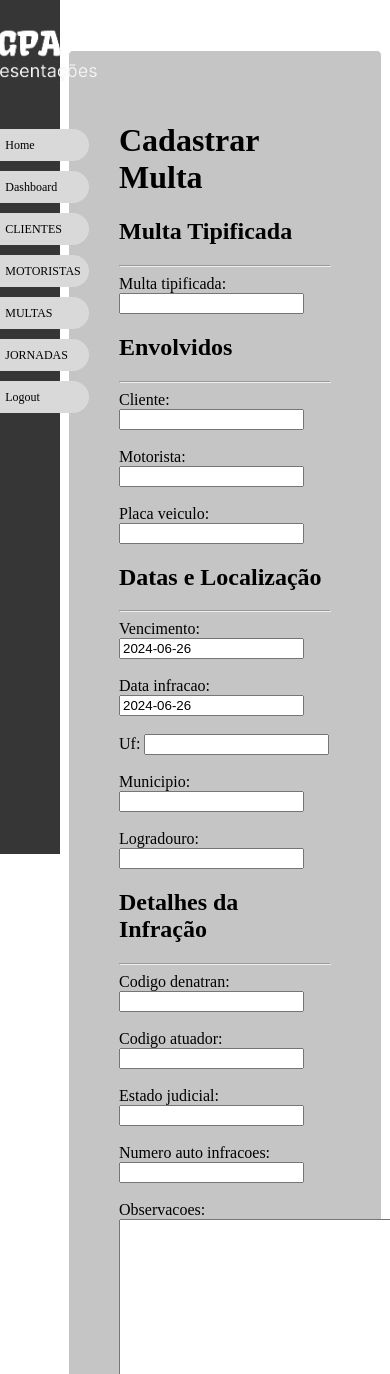
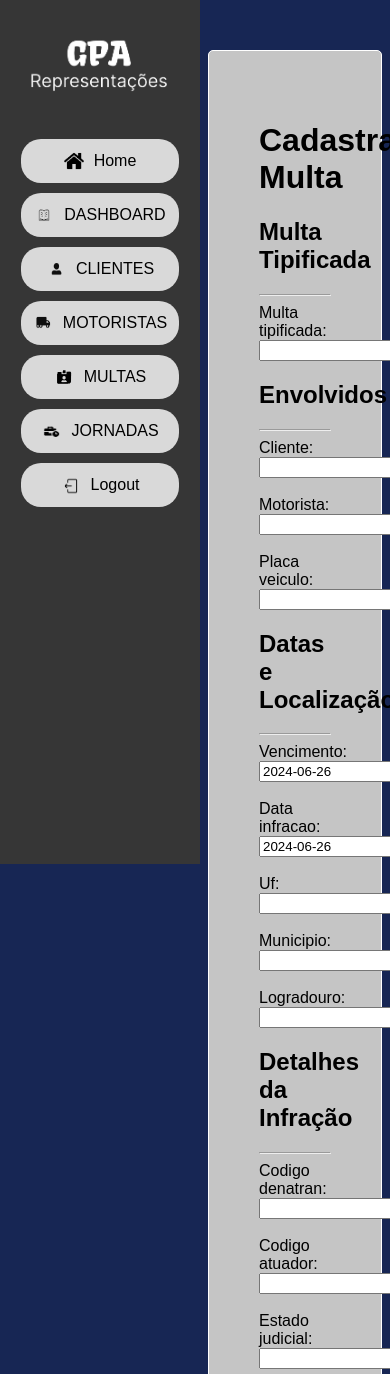
Before and after one commit to k1vz/gpa, a Django app: page /cadastrar-multa/ in a window 390 px wide; the page is wider, and only the part inside the window is pictured. Shown: the top 1374 px of that part. Run offline with Django 5.2, Linux system fonts and the light colour scheme.

Commit message:
4/Todos
arrumei o css...

```diff
--- a/frontend/app/static/css/style.css
+++ b/frontend/app/static/css/style.css
@@ -1,3 +1,10 @@
+/* Estilos globais */
+body {
+    background-color: #172654; /* Azul escuro para o fundo */
+    font-family: "Arial", sans-serif; /* Fonte padrão */
+    color: #000000; /* Cor do texto global */
+}
+
 /* Estilos para o menu lateral */
 .sidebar {
     width: 200px; /* Largura padrão da barra lateral */
@@ -31,13 +38,13 @@
 }
 
 .sidebar ul li a {
-    color: black; /* Cor do texto */
+    color: #000000; /* Cor do texto */
     text-decoration: none;
     display: flex; /* Faz com que os itens do menu se comportem como flex containers */
     align-items: center; /* Alinha os itens verticalmente */
-    justify-content: flex-start; /* Alinha o texto à esquerda */
+    justify-content: center; /* Centraliza o texto */
     border-radius: 20px; /* Adiciona bordas arredondadas */
-    padding: 10px; /* Espaçamento interno */
+    padding: 12px; /* Espaçamento interno */
     background-color: #D9D9D9; /* Cor de fundo do botão */
     margin-bottom: 10px; /* Espaçamento entre os itens do menu */
     transition: all 0.3s ease; /* Adiciona uma transição suave */
@@ -67,36 +74,72 @@
     border: 1px solid #fff; /* Adiciona uma borda de 1px sólida branca */
     background-color: #C5C5C5; /* Cor de fundo ao passar o mouse */
     border-radius: 5px; /* Adiciona bordas arredondadas */
+    color: #000000; /* Cor do texto */
 }
 
-@media screen and (max-width: 768px) {
-    .sidebar {
-        width: 60px; /* Reduz a largura do menu para melhorar a responsividade */
-        padding-top: 10px; /* Ajusta o espaçamento superior */
+/* Estilos para tabelas */
+.table-container {
+    width: 100%;
+    max-width: 1000px; /* Largura máxima da tabela */
+    overflow: hidden; /* Previne que as bordas arredondadas sejam cortadas */
+    border-radius: 10px; /* Bordas arredondadas para a tabela */
+    box-shadow: 0 4px 8px rgba(0, 0, 0, 0.1); /* Adiciona uma sombra para dar um efeito visual */
 }
 
-    .sidebar ul li a {
-        padding: 8px; /* Reduz o espaçamento interno dos itens do menu */
-        font-size: 12px; /* Reduz o tamanho da fonte */
+table {
+    width: 100%;
+    border-collapse: separate;
+    border-spacing: 0; /* Remove o espaço entre as células para que o border-radius funcione */
 }
 
-    .sidebar ul li a img {
-        width: 16px; /* Reduz a largura da imagem */
-        height: 16px; /* Reduz a altura da imagem */
+th, td {
+    padding: 12px; /* Espaçamento dentro das células */
+    border: 1px solid #ddd; /* Bordas das células */
+    text-align: center; /* Alinhamento do texto */
 }
 
-    .content {
-        margin-left: 60px; /* Ajusta a margem esquerda para deixar espaço para o menu lateral */
+th {
+    background-color: #f4f4f4; /* Cor de fundo do cabeçalho */
+    font-weight: bold; /* Negrito para o texto do cabeçalho */
 }
 
-    .toggle-menu {
-        display: block; /* Exibe o botão de toggle */
-        position: fixed;
-        top: 20px;
-        right: 20px;
-        background: none;
+tr:nth-child(even) {
+    background-color: #f9f9f9; /* Cor de fundo alternada para as linhas pares */
+}
+
+/* Adiciona bordas arredondadas às primeiras e últimas células */
+.table-container table tr:first-child th:first-child {
+    border-top-left-radius: 10px;
+}
+
+.table-container table tr:first-child th:last-child {
+    border-top-right-radius: 10px;
+}
+
+.table-container table tr:last-child td:first-child {
+    border-bottom-left-radius: 10px;
+}
+
+.table-container table tr:last-child td:last-child {
+    border-bottom-right-radius: 10px;
+}
+
+/* Estilos para botões */
+.button {
+    display: inline-block;
+    padding: 10px 20px;
+    background-color: #286ff3;
+    color: #ffffff;
     border: none;
+    text-align: center;
+    text-decoration: none;
+    font-size: 16px;
+    border-radius: 20px;
     cursor: pointer;
-        z-index: 9999; /* Garante que o botão esteja acima de outros elementos */
+    transition: background-color 0.3s ease; /* Transição suave da cor de fundo */
+    margin-right: 20px; /* Espaçamento à direita do título */
 }
+
+.button:hover {
+    background-color: #1056d6;
 }
--- a/frontend/app/templates/base.html
+++ b/frontend/app/templates/base.html
@@ -18,7 +18,7 @@
                 <span>Home</span>
             <li><a href="{% url 'dashboard' %}">
                 <img src="{% static 'imagens/ImgDash.png' %}" alt="_Dashboard_">
-                <span>Dashboard</span>
+                <span>DASHBOARD</span>
             <li><a href="{% url 'clientes' %}">
                 <img src="{% static 'imagens/ImgCliente.png' %}" alt="_Clientes_">
                 <span>CLIENTES</span>
```
Lines whose indentation alone changed are shown as unchanged.
